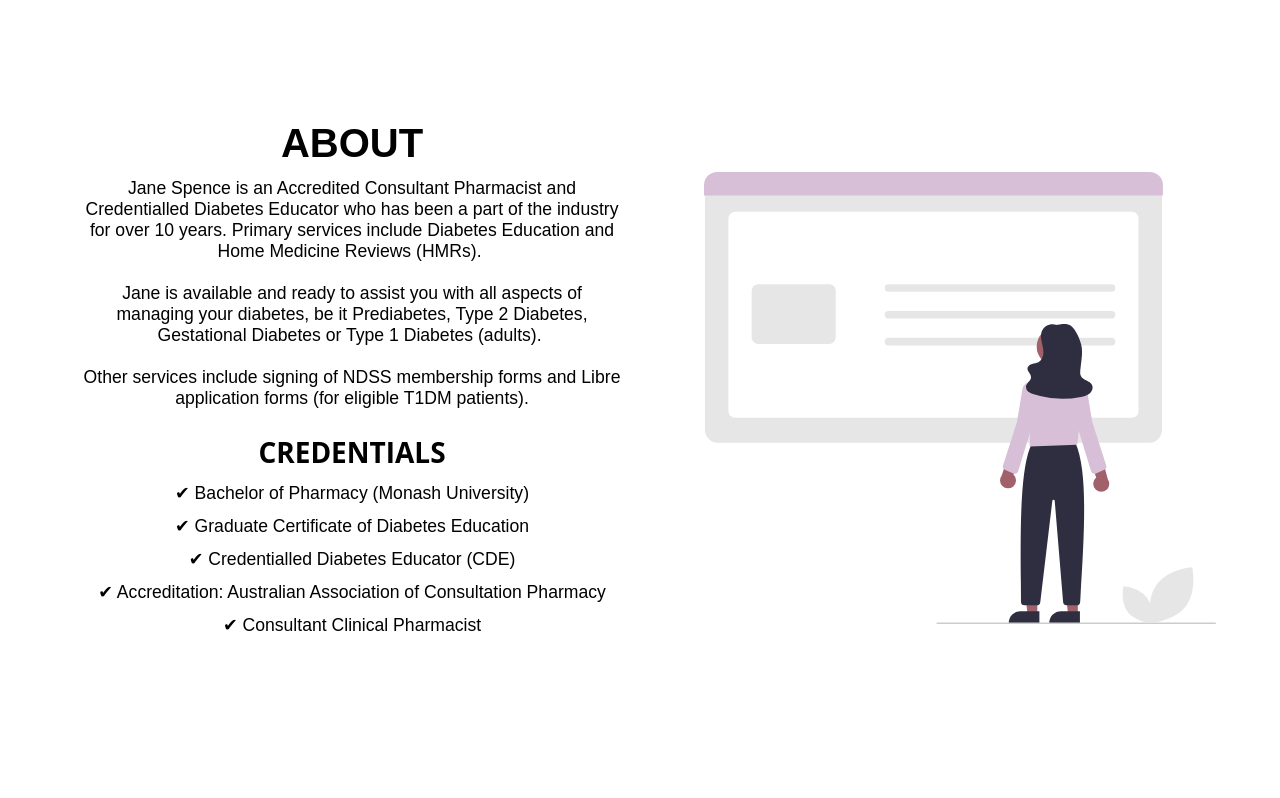
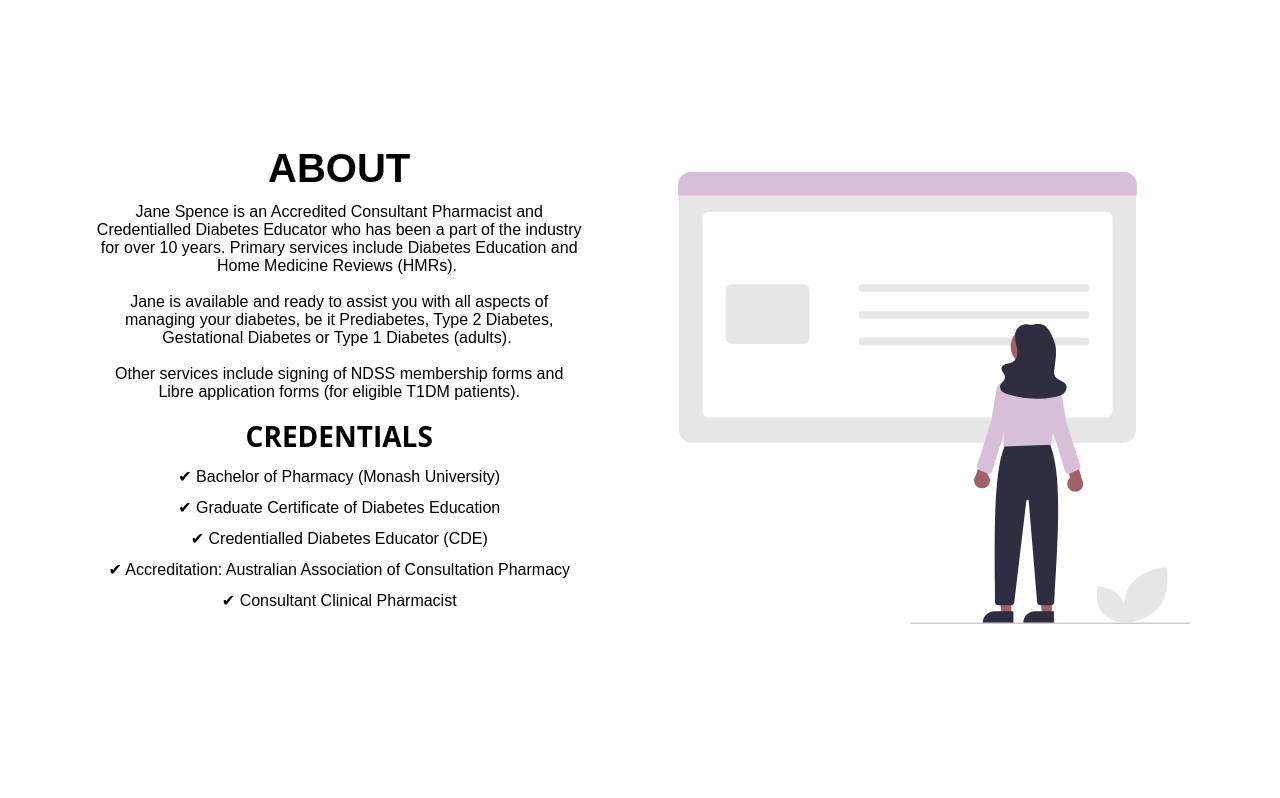
Before and after one commit to jackedwardbeard/01-Jane_Spence, a React (Create React App) app in the folder jane_spence/: page / in a window 1280 px wide. Shown: the part 802-1600 px from the top of the page. Built offline with nearby package versions, Linux system fonts and the light colour scheme.

Commit message:
Misc. resizing changes.

```diff
--- a/jane_spence/src/components/Footer/index.js
+++ b/jane_spence/src/components/Footer/index.js
@@ -35,7 +35,7 @@ const Footer = () => {
                             PAGES
                         </Title>
                         <NavLinkScroll data-aos='fade-up' to="landing" smooth={true} spy={true} offset={-80}>Home</NavLinkScroll>
-                        <NavLinkScroll data-aos='fade-up' to="about" smooth={true} spy={true} offset={-30}>About</NavLinkScroll>
+                        <NavLinkScroll data-aos='fade-up' to="about" smooth={true} spy={true} offset={-40}>About</NavLinkScroll>
                         <NavLinkScroll data-aos='fade-up' to="faq" smooth={true} spy={true} offset={-20}>FAQ</NavLinkScroll>
                         <NavLinkScroll data-aos='fade-up' to="locations" smooth={true} spy={true} offset={-20}>Locations</NavLinkScroll>
                         <NavLinkScroll data-aos='fade-up' to="contact" smooth={true} spy={true} offset={30}>Contact</NavLinkScroll>
--- a/jane_spence/src/components/Information/InformationComponents.js
+++ b/jane_spence/src/components/Information/InformationComponents.js
@@ -33,7 +33,7 @@ export const Column1 = styled.div`
     grid-area: col1;
     display: flex;
     overflow: hidden;
-    height: 90vh;
+    height: 100vh;
     justify-content: center;
     align-items: center;
     text-align: center;
@@ -49,7 +49,7 @@ export const Title = styled.h1`
 `
 
 export const Subtitle = styled.h1`
-    margin-top: 3vh;
+    margin-top: 2vh;
     font-size: 3.5vh;
     text-transform: uppercase;
     font-family: 'Open Sans', sans-serif;
@@ -59,18 +59,16 @@ export const Subtitle = styled.h1`
 
 export const Body = styled.p`
     margin-top: 1.5vh;
-    font-size: 2.2vh;
+    font-size: 2vh;
     font-family: 'Montserrat', sans-serif;
     color: ${({darkText}) => (darkText ? 'black' : 'white')};
     display: ${({showBody}) => (showBody ? '' : 'none')};
     white-space: pre-wrap;
-
-
 `
 
 export const SubBody = styled.p`
     margin-top: 1.5vh;
-    font-size: 2.2vh;
+    font-size: 2vh;
     font-family: 'Montserrat', sans-serif;
     color: ${({darkText}) => (darkText ? 'black' : 'white')};
     display: ${({showBody}) => (showBody ? '' : 'none')};
@@ -80,7 +78,7 @@ export const Column2 = styled.div`
     display: flex;
     justify-content: center;
     align-items: center;
-    margin-right: 5vw;
+    margin-right: 7vw;
 
     @media screen and (max-width: 1024px) {
         display: none;
@@ -89,7 +87,7 @@ export const Column2 = styled.div`
 
 export const TextWrapper = styled.div`
     display: flex;
-    padding: 0 1.5vw;
+    padding: 0 2.5vw;
     flex-direction: column;
     align-items: center;
     justify-content: center;
@@ -189,7 +187,6 @@ export const AnswerWrapper = styled.div`
     display: flex;
     justify-content: center;
     align-items: center;
-    outline: solid 2px red;
     margin-bottom: 2vh;
     font-size: 2vh;
 
--- a/jane_spence/src/components/Information/pages.js
+++ b/jane_spence/src/components/Information/pages.js
@@ -36,7 +36,7 @@ export const FAQ = {
     darkButtonText: true,
     buttonText: "Can't find what you're looking for?",
     buttonLocation: 'contact',
-    title: 'Questions',
+    title: 'F.A.Q',
     subtext: 'Click each question to see its answer!',
     body: 'Template for FAQ',
     img: faq,
--- a/jane_spence/src/components/Landing/index.js
+++ b/jane_spence/src/components/Landing/index.js
@@ -24,7 +24,7 @@ const Landing = ({id}) => {
                 Seek professional advice from a Consultant Pharmacist and Diabetes Educator
                 </LandingSubText>
                 <LearnMoreBtnWrapper>
-                    <LearnMoreBtn to="about" smooth={true} spy={true} offset={-80}>
+                    <LearnMoreBtn to="about" smooth={true} spy={true} offset={-40}>
                     Learn More {String.fromCharCode(10140)}
                     </LearnMoreBtn>
                 </LearnMoreBtnWrapper>
--- a/jane_spence/src/components/MobileMenu/index.js
+++ b/jane_spence/src/components/MobileMenu/index.js
@@ -26,7 +26,7 @@ const MobileSideMenu = ({clicked, reverseState}) => {
             <MobileMenuWrapper>
                 <MobileMenu>
                     <MobileMenuLink to="landing" onClick={reverseState} smooth={true} spy={true} offset={0}>Home</MobileMenuLink>
-                    <MobileMenuLink to="about" onClick={reverseState} smooth={true} spy={true} offset={-30}>About</MobileMenuLink>
+                    <MobileMenuLink to="about" onClick={reverseState} smooth={true} spy={true} offset={-40}>About</MobileMenuLink>
                     <MobileMenuLink to="faq" onClick={reverseState} smooth={true} spy={true} offset={-20}>FAQ</MobileMenuLink>
                     <MobileMenuLink to="locations" onClick={reverseState} smooth={true} spy={true} offset={-20}>Locations</MobileMenuLink>
                     <MobileMenuLink to="contact" onClick={reverseState} smooth={true} spy={true} offset={-80}>Contact</MobileMenuLink>
--- a/jane_spence/src/components/Navbar/index.js
+++ b/jane_spence/src/components/Navbar/index.js
@@ -65,7 +65,7 @@ const Navbar = ({reverseState}) => {
                 </MobileIcon>
                 <NavMenu>
                     <NavItem>
-                        <NavLinks to="about" smooth={true} spy={true} offset={-30}>About</NavLinks>
+                        <NavLinks to="about" smooth={true} spy={true} offset={-40}>About</NavLinks>
                     </NavItem>
                     <NavItem>
                         <NavLinks to="faq" smooth={true} spy={true} offset={-20}>FAQ</NavLinks>
```
